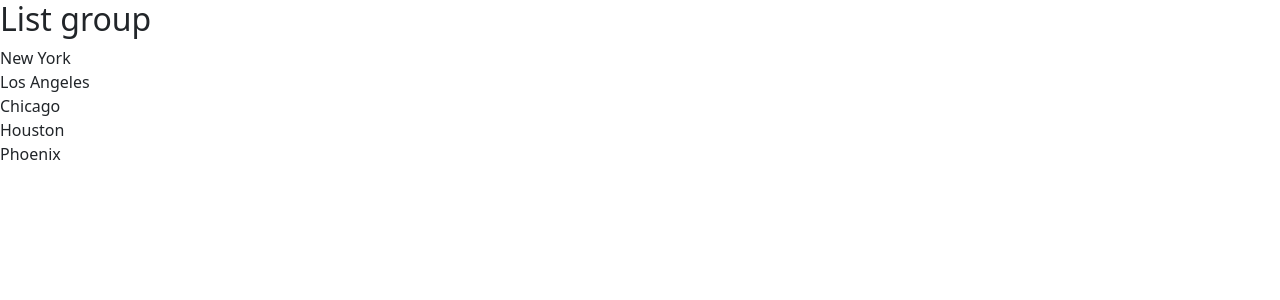
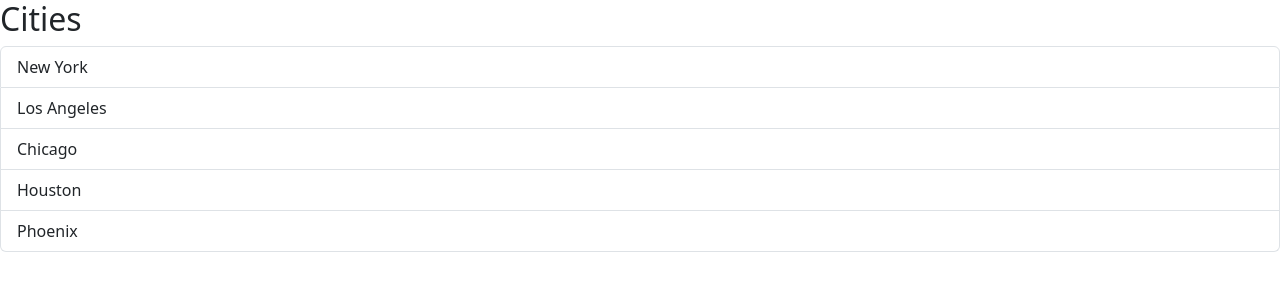
Before and after one commit to nikhilhuirem/mosh-react, a React (Vite) app: page / in a window 1280 px wide. Shown: the top 300 px of the page. Built offline with nearby package versions, Linux system fonts and the light colour scheme.

Commit message:
added component

```diff
--- a/src/App.tsx
+++ b/src/App.tsx
@@ -1,10 +1,20 @@
 import ListGroups from "./components/ListGroups"
 
 function App() {
+  const items = [
+    "New York",
+    "Los Angeles",
+    "Chicago",
+    "Houston",
+    "Phoenix",
+];
+  const handleClick = (item: string) => {
+    console.log(item);
 
+  }
   return (
     <div>
-      <ListGroups />
+      <ListGroups items={items} heading="Cities" selectedItem={handleClick} />
     </div>
   )
 }
--- a/src/components/ListGroups.tsx
+++ b/src/components/ListGroups.tsx
@@ -1,20 +1,23 @@
-import React from "react";
+import React, { useState } from "react";
 
-export default function ListGroups() {
-    const items = [
-        "New York",
-        "Los Angeles",
-        "Chicago",
-        "Houston",
-        "Phoenix",
-    ];
+interface Props {
+  items: string[];
+  heading: string;
+  selectedItem: (item: string) => void;
+}
+
+export default function ListGroups({items, heading, selectedItem}: Props) {
+
+  const [selectedIndex, setSelectedIndex] = useState(-1);
   return (
     <>
-      <h2>List group</h2>
-
+      <h2>{ heading }</h2>
+      { items.length === 0 && <p>No items found</p> }
       <ul className="list-group">
-        {items.map(item => (
-                <li>{item}</li>
+        {items.map((item, index )=> (
+                <li className={ selectedIndex === index ? "list-group-item active" : "list-group-item"} key={item} onClick={() => {setSelectedIndex(index)
+                  selectedItem(item)
+                }}>{item}</li>
         ))}
       </ul>
     </>
```
